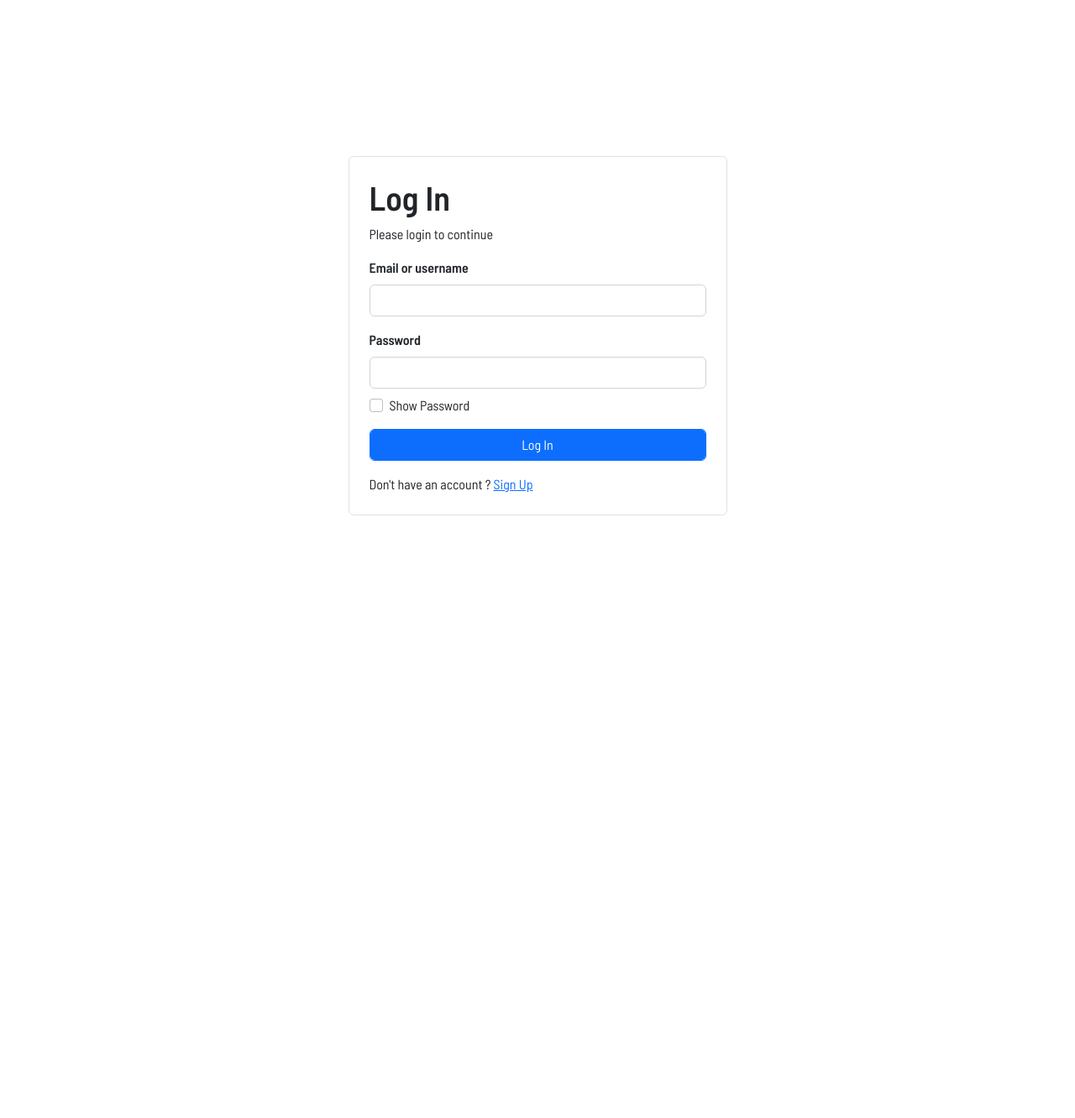
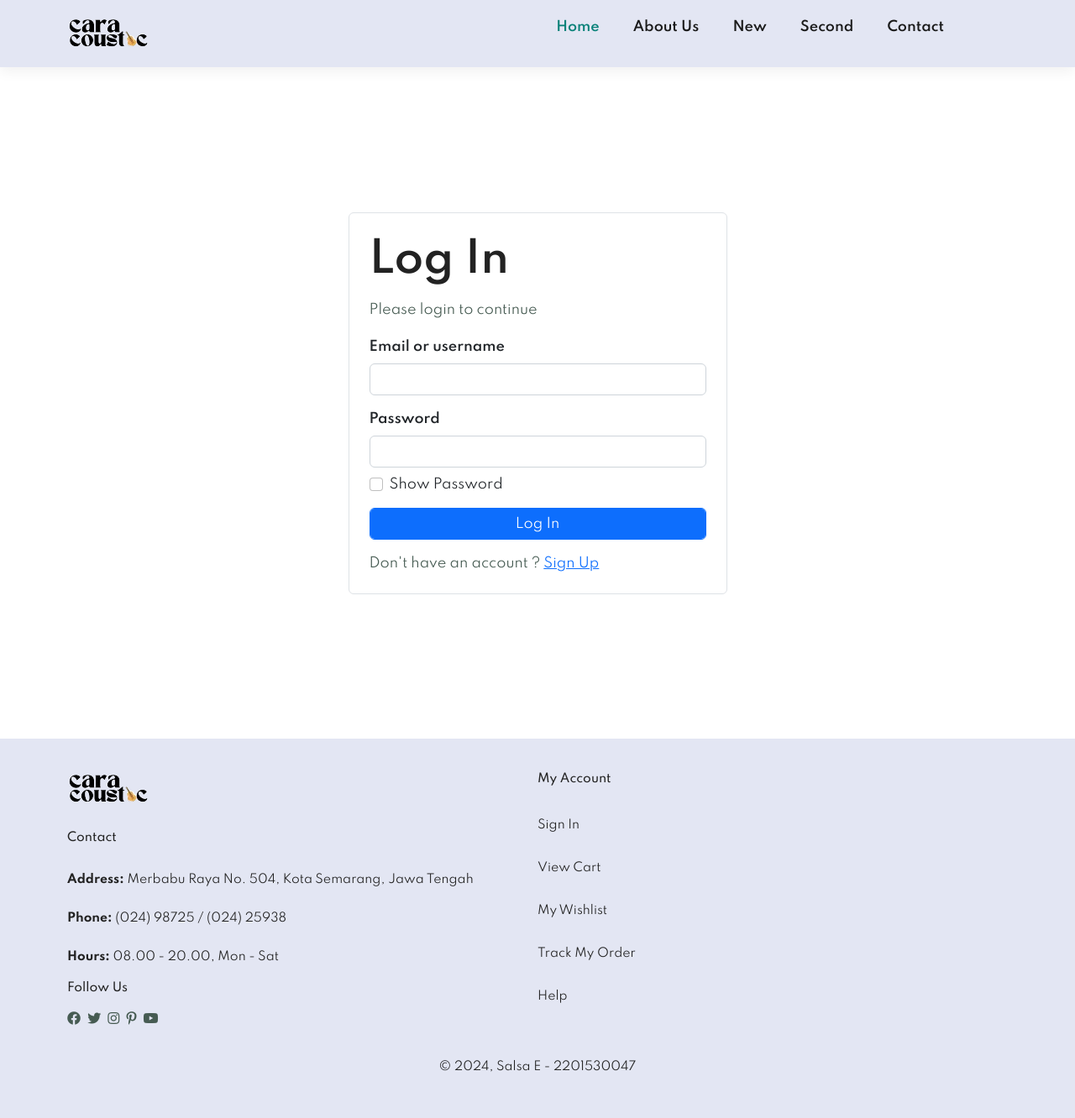
Before and after one commit to cacaedlsc/Coustic-Web, a PHP site: page /login.php in a window 1280 px wide. Shown: the whole page at 84% size. Before the commit the page ends 614 px from the top, so only its background shows below. Run offline with PHP 8.4, Linux system fonts and the light colour scheme; some libraries are stand-ins or nearby versions.

Commit message:
menyesuaikan UI

```diff
--- a/login.php
+++ b/login.php
@@ -91,14 +91,39 @@ if ($_SERVER["REQUEST_METHOD"] == "POST") {
   <meta charset="UTF-8">
   <meta http-equiv="X-UA-Compatible" content="IE=edge">
   <meta name="viewport" content="width=device-width, initial-scale=1.0">
-  <title>User login system</title>
+  <title>Cara Coustic</title>
+  <link rel="icon" type="image/png" href="img/cara-title.png">
   <link href="https://cdn.jsdelivr.net/npm/bootstrap@5.2.0-beta1/dist/css/bootstrap.min.css" rel="stylesheet" integrity="sha384-0evHe/X+R7YkIZDRvuzKMRqM+OrBnVFBL6DOitfPri4tjfHxaWutUpFmBp4vmVor" crossorigin="anonymous">
+  <link rel="stylesheet" href="https://pro.fontawesome.com/releases/v5.10.0/css/all.css" />
+  <link rel="stylesheet" href="https://cdnjs.cloudflare.com/ajax/libs/font-awesome/4.7.0/css/font-awesome.min.css">
   <link rel="stylesheet" href="./css/main.css">
-  <link rel="shortcut icon" href="./img/favicon-16x16.png" type="image/x-icon">
+  <link rel="stylesheet" href="./css/style.css">
+  <link rel="shortcut icon" href="./img/cara-title.png" type="image/x-icon">
   <script defer src="./js/script.js"></script>
 </head>
 
 <body>
+<section id="header">
+            <a href="#"><img src="img/cara2.png" alt="" class="logo" alt=""></a>
+
+            <div>
+                <ul id="navbar">
+                    <li><a class="active" href="index.html">Home</a></li>
+                    <li><a href="about.html">About Us</a></li>
+                    <li><a href="new.html">New</a></li>
+                    <li><a href="second.html">Second</a></li>
+                    <li><a href="contact.html">Contact</a></li>
+                    <li id="lg-bag"><a href="cart.html"><i class="far fa-shopping-bag"></i></a></li>
+                    <a href="#" id="close"><i class="far fa-times"></i></a>
+                </ul>
+            </div>
+            <div id="mobile">
+                <a href="cart.html"><i class="far fa-shopping-bag"></i></i></a>
+                <i id="bar" class="fas fa-outdent"></i>
+            </div>
+</section>
+
+
   <div class="container">
     <div class="row min-vh-100 justify-content-center align-items-center">
       <div class="col-lg-5">
@@ -136,6 +161,38 @@ if ($_SERVER["REQUEST_METHOD"] == "POST") {
       </div>
     </div>
   </div>
+   <!-- SECTION FOOTER -->
+   <footer class="section-p1">
+            <div class="col">
+                <img class="logo" src="img/cara2.png" alt="">
+                <h4>Contact</h4>
+                <p><strong>Address: </strong>Merbabu Raya No. 504, Kota Semarang, Jawa Tengah</p>
+                <p><strong>Phone: </strong>(024) 98725 / (024) 25938</p>
+                <p><strong>Hours: </strong>08.00 - 20.00, Mon - Sat</p>
+                <div class="follow">
+                    <h4>Follow Us</h4>
+                    <div class="icon">
+                        <i class="fab fa-facebook-f"></i>
+                        <i class="fab fa-twitter"></i>
+                        <i class="fab fa-instagram"></i>
+                        <i class="fab fa-pinterest-p"></i>
+                        <i class="fab fa-youtube"></i>
+                    </div>
+                </div>
+            </div>
+
+            <div class="col">
+                <h4>My Account</h4>
+                <a href="#">Sign In</a>
+                <a href="#">View Cart</a>
+                <a href="#">My Wishlist</a>
+                <a href="#">Track My Order</a>
+                <a href="#">Help</a>
+            </div>
+
+            <div class="copyright">
+                <p>© 2024, Salsa E - 2201530047</p>
+            </div>
+    </footer>
 </body>
-
 </html>
```
